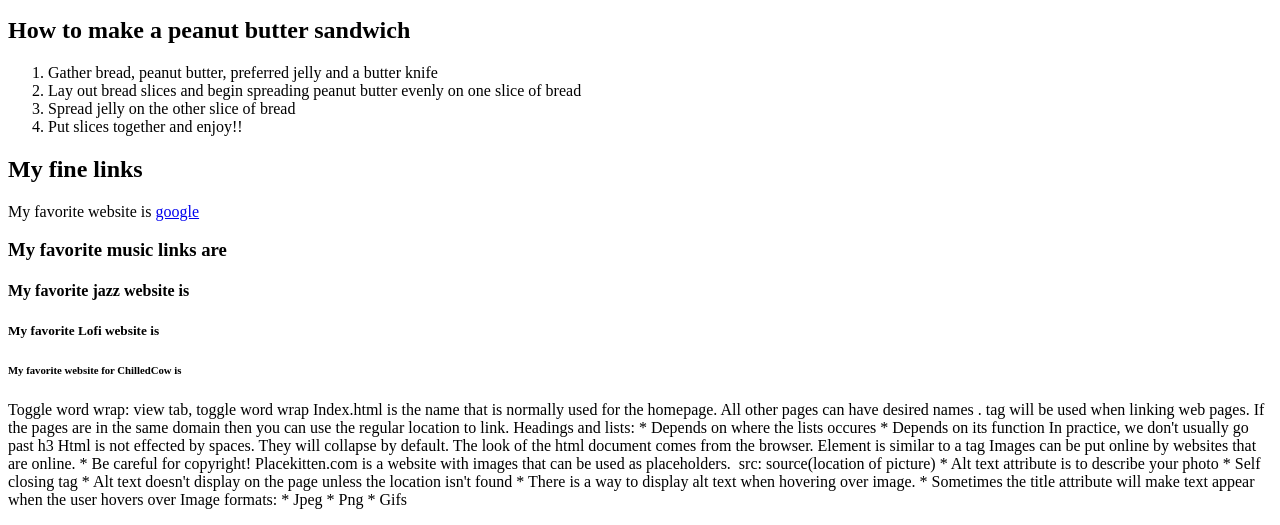
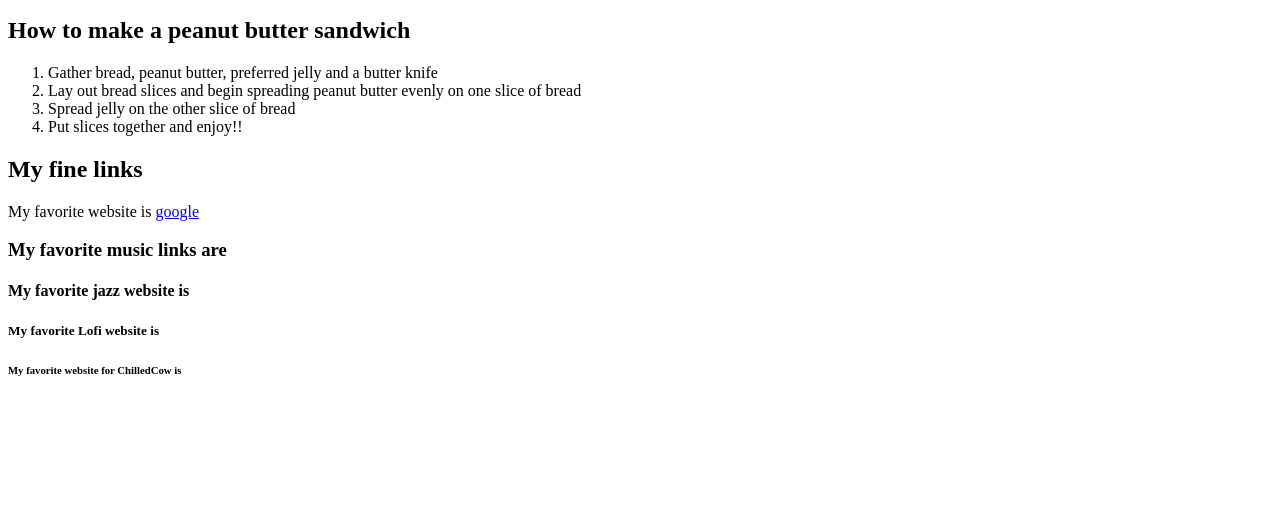
Before and after one commit to un-loop/student-notes, a plain HTML site: page Dominique/index.html in a window 1280 px wide. Shown: the part 523-1048 px from the top of the page. After the commit the page ends 924 px from the top, so only its background shows below. Drawn offline with Linux system fonts and the light colour scheme.

Commit message:
updated notes 6/16

```diff
--- a/Dominique/index.html
+++ b/Dominique/index.html
@@ -35,43 +35,16 @@
 </body>
 </html>
 
-<p>
+<!-- Notes 6/16
+When using images that are in a folder you will generally use a forward slash.
 
-    Toggle word wrap:  view tab, toggle word wrap
+Blockquote tag is used for using commentary. In between those tags you would use a <p> tag for the words quoted and a <cite> tag for the author.
 
-Index.html is the name that is normally used for the homepage. All other pages can have desired names .
+The strong tag for strong emphasis(bold)
+The em tag is for italics
 
-<a> tag will be used when linking web pages. If the pages are in the same domain then you can use the regular location to link.
+Validators have limitations. It doesn't check spelling, correct file locations, list correctly completed.
 
-Headings and lists:
-* Depends on where the lists occures
-* Depends on its function
-In practice, we don't usually go past h3
-
-Html is not effected by spaces. They will collapse by default.
-
-The look of the html document comes from the browser.
-
-Element is similar to a tag
-
-Images can be put online by websites that are online.
-* Be careful for copyright!
-
-Placekitten.com is a website with images that can be used as placeholders.
-
-<img> src: source(location of picture)
-* Alt text attribute is to describe your photo
-* Self closing tag
-* Alt text doesn't display on the page unless the location isn't found
-* There is a way to display alt text when hovering over image.
-* Sometimes the title attribute will make text appear when the user hovers over
-
-
-Image formats:
-* Jpeg
-* Png
-* Gifs
-
-
-
-</p>
+Image resizing are better done with crop programs. Not in the image tag
+* Sizing is dependent on what exactly you are needing.
+Vs code helps make your code nice and readable. -->
```
